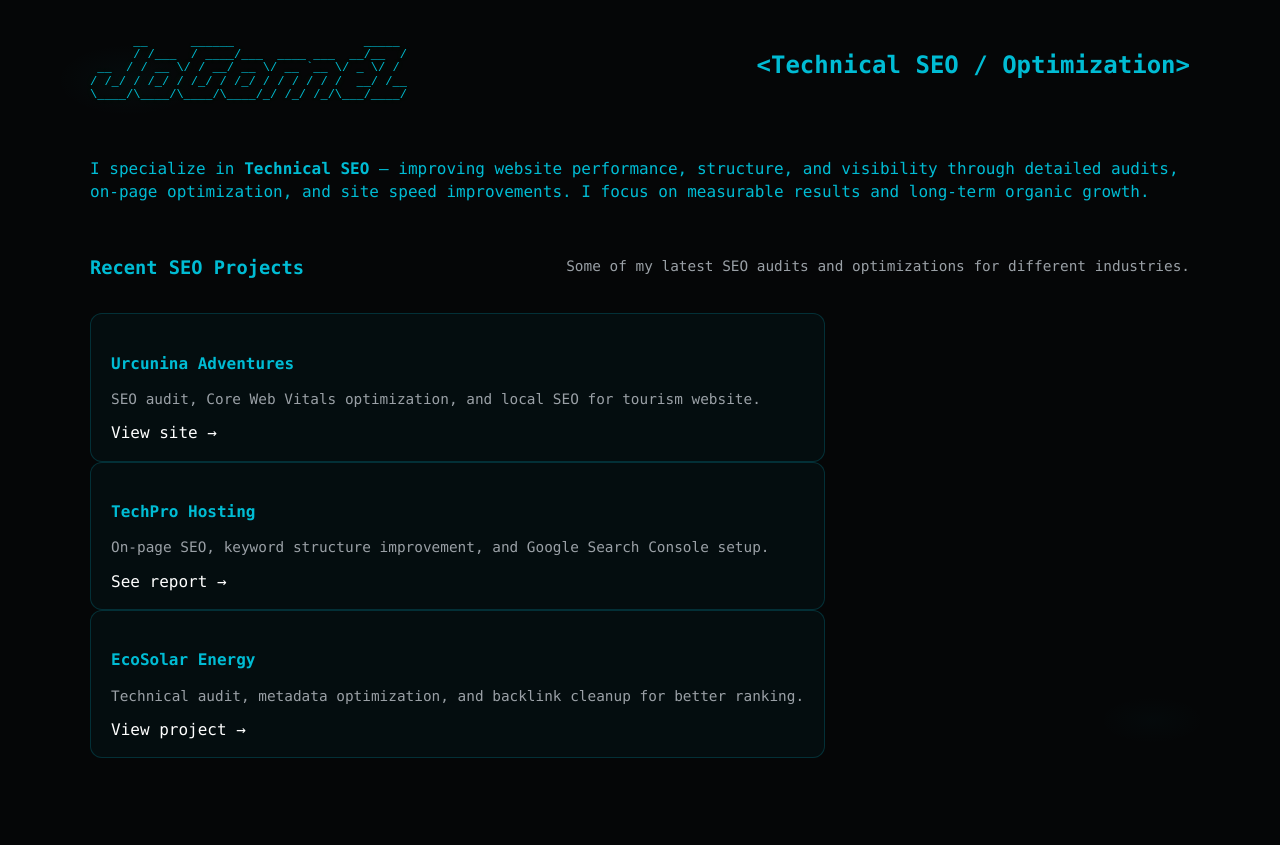
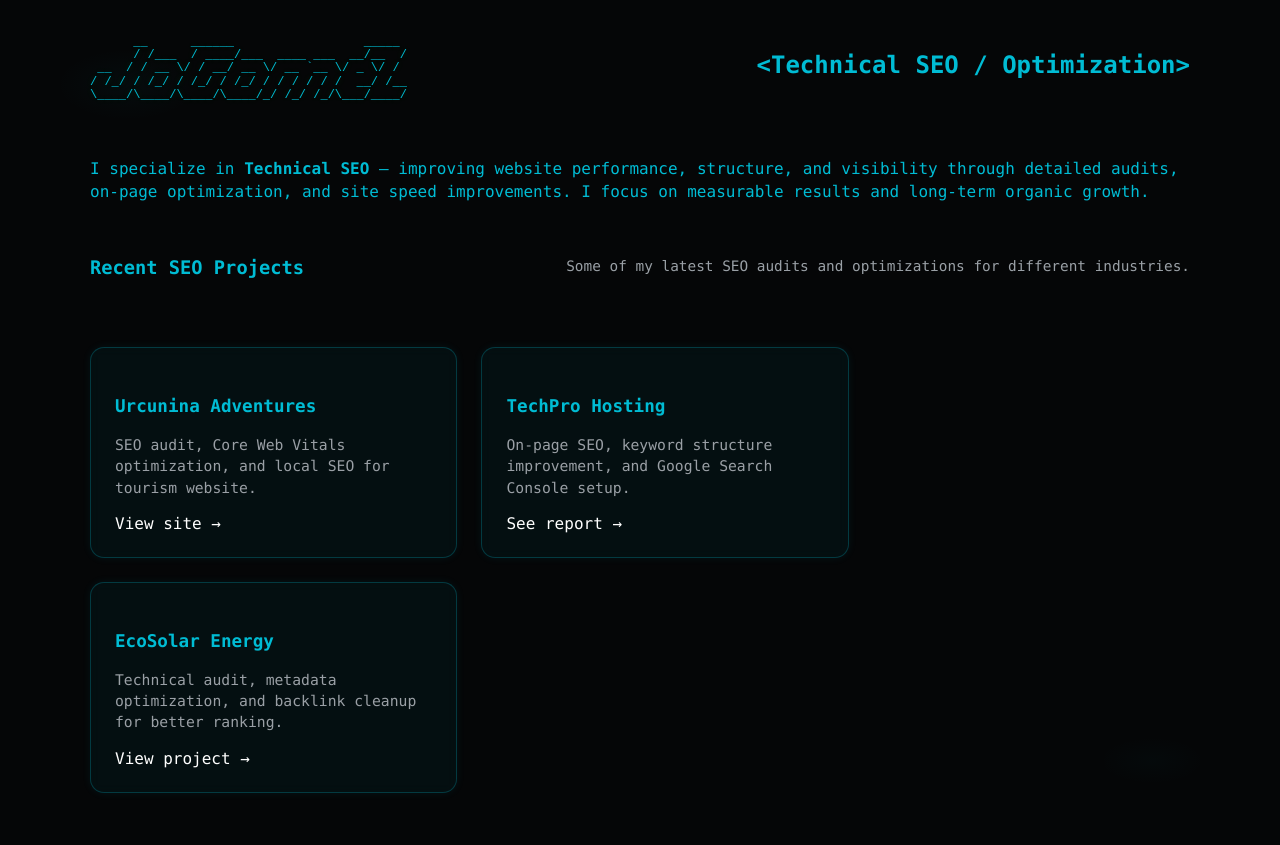
Before and after one commit to jonathang88/jonathangomez.qzz.io, a PHP site: page /seo in a window 1280 px wide. Before the commit the page ends 758 px from the top, so only its background shows below. Run offline with PHP 8.4, Linux system fonts and the light colour scheme.

Commit message:
Update theme-seo.css

```diff
--- a/css/theme-seo.css
+++ b/css/theme-seo.css
@@ -15,36 +15,40 @@ body {
     var(--bg);
   color: var(--accent);
 }
+
+.portfolio-grid {
+  display: grid;
+  grid-template-columns: repeat(auto-fit, minmax(280px, 1fr));
+  gap: 24px; /* separación entre cards */
+  margin-top: 24px;
+  padding: 10px 0;
+}
+
+
 .card {
-  background: rgba(0, 188, 212, 0.04);
-  border: 1px solid rgba(0, 188, 212, 0.2);
-  border-radius: 12px;
-  padding: 16px 20px;
+  background: rgba(0, 188, 212, 0.05);
+  border: 1px solid rgba(0, 188, 212, 0.25);
+  border-radius: 14px;
+  padding: 22px 24px; /* más espacio interior */
   transition: all 0.3s ease;
   color: var(--muted);
-  box-shadow: 0 0 0 rgba(0, 188, 212, 0);
+  box-shadow: 0 0 8px rgba(0, 188, 212, 0.08);
+  backdrop-filter: blur(6px);
 }
 
 .card h4 {
   color: var(--accent);
   font-weight: 600;
-  margin-bottom: 8px;
+  margin-bottom: 10px;
+  font-size: 1.1em;
 }
 
 .card p {
   color: var(--muted);
-  font-size: 0.9em;
-  margin-bottom: 12px;
-  line-height: 1.4;
+  font-size: 0.92em;
+  line-height: 1.45;
+  margin-bottom: 14px;
 }
-
-.card:hover {
-  transform: translateY(-4px);
-  border-color: var(--accent);
-  box-shadow: 0 0 12px rgba(0, 188, 212, 0.25);
-  background: rgba(0, 188, 212, 0.07);
-}
-
 
 .card a {
   color: var(--accent);
@@ -57,3 +61,10 @@ body {
   color: var(--accent-dim);
   text-decoration: underline;
 }
+
+.card:hover {
+  transform: translateY(-6px);
+  border-color: var(--accent);
+  box-shadow: 0 0 15px rgba(0, 188, 212, 0.3);
+  background: rgba(0, 188, 212, 0.08);
+}
```
